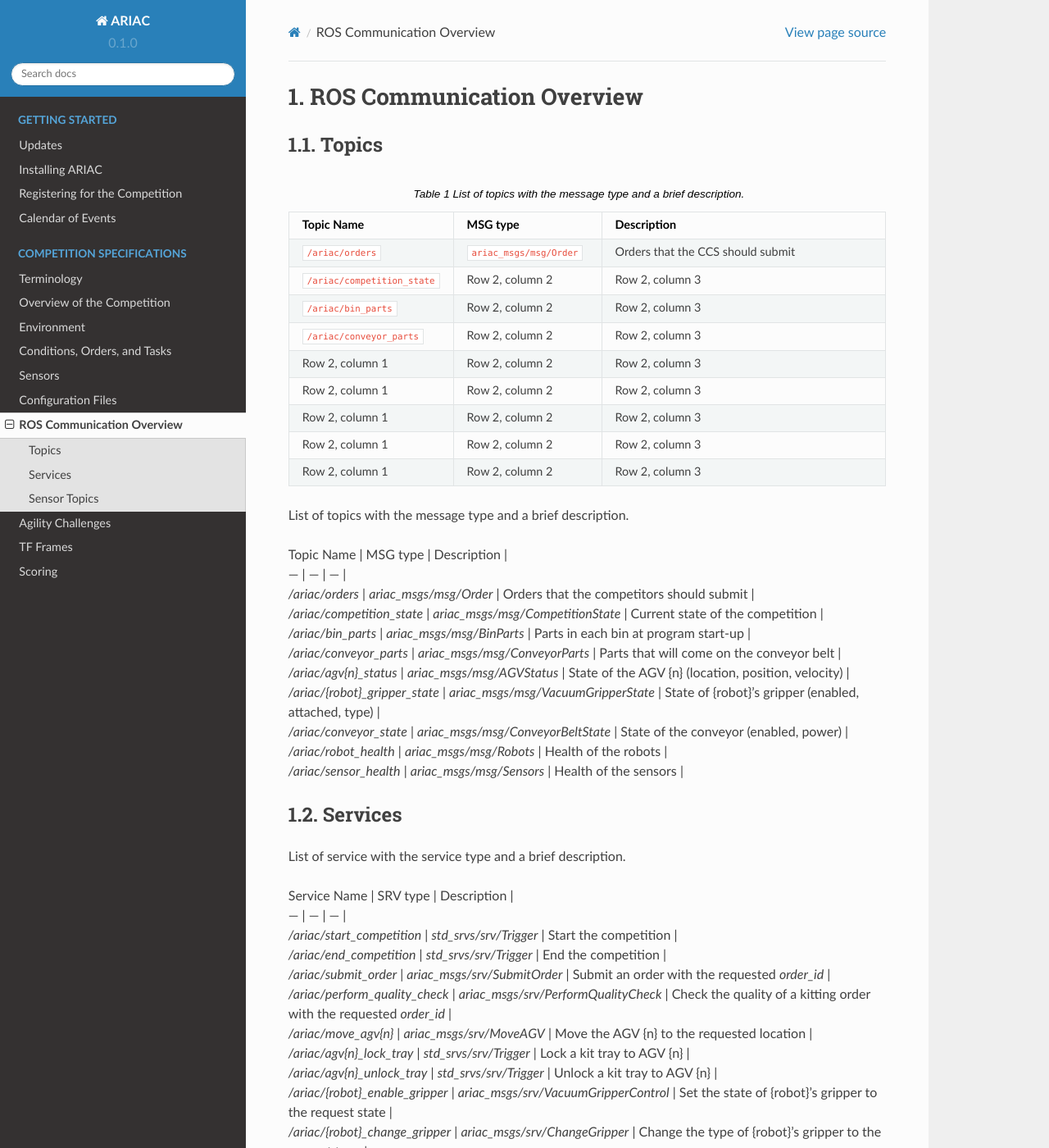
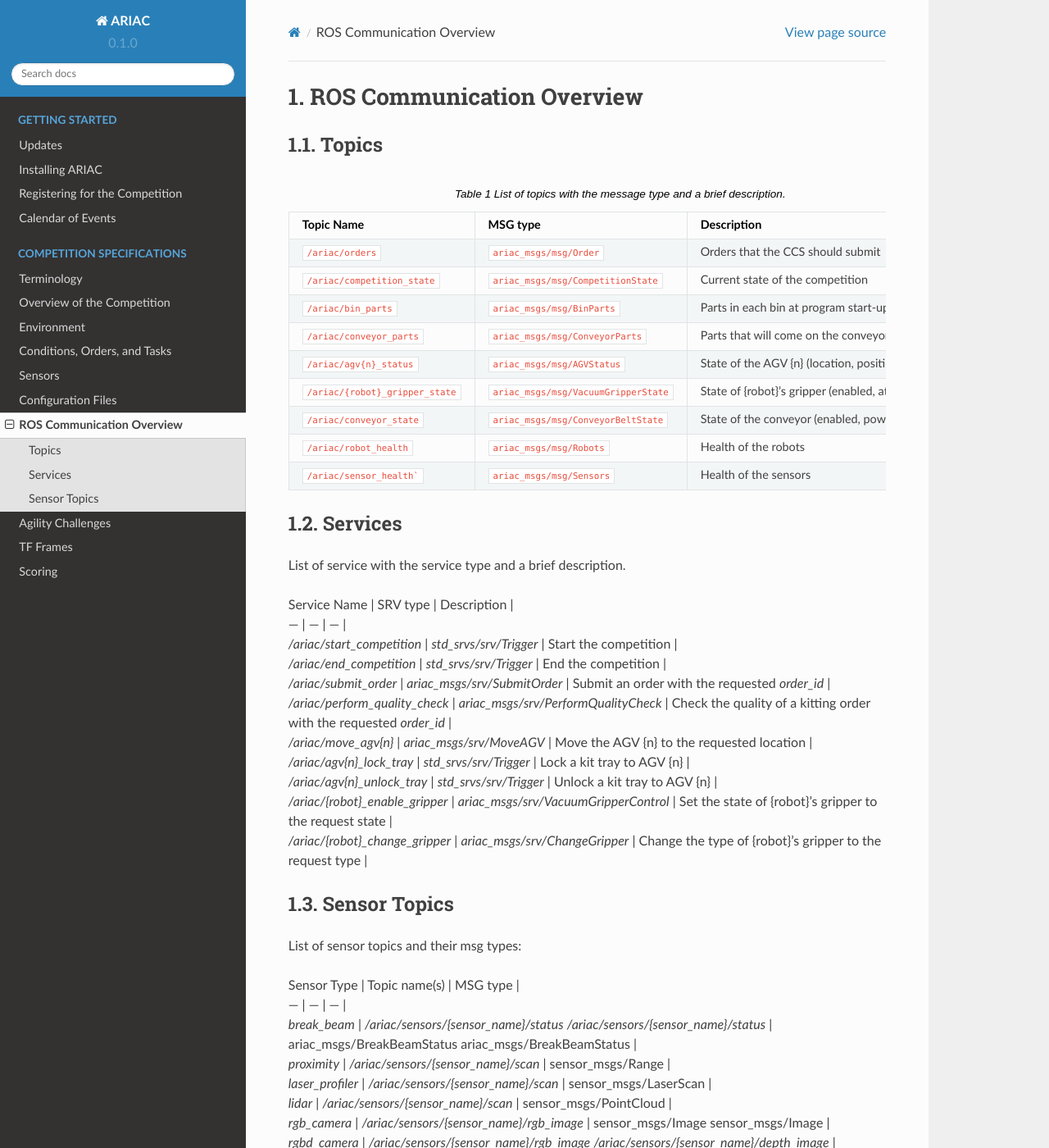
Before and after one commit to usnistgov/ARIAC, a Sphinx documentation site: the page built from docs/competition/ros_communication.rst, in a window 1280 px wide and 1400 px high. Shown: the whole window at 82% size. Built offline with Sphinx 7.4.7 and the Read the Docs theme 2.0.0, drawn with Linux system fonts in a browser that asks for light colours.

````diff
--- a/docs/competition/ros_communication.rst
+++ b/docs/competition/ros_communication.rst
@@ -17,45 +17,45 @@
      - ``ariac_msgs/msg/Order``
      - Orders that the CCS should submit
    * - ``/ariac/competition_state``
-     - Row 2, column 2
-     - Row 2, column 3
+     - ``ariac_msgs/msg/CompetitionState``
+     - Current state of the competition
    * - ``/ariac/bin_parts``
-     - Row 2, column 2
-     - Row 2, column 3
+     - ``ariac_msgs/msg/BinParts``
+     - Parts in each bin at program start-up
    * - ``/ariac/conveyor_parts``
-     - Row 2, column 2
-     - Row 2, column 3
-   * - Row 2, column 1
-     - Row 2, column 2
-     - Row 2, column 3
-   * - Row 2, column 1
-     - Row 2, column 2
-     - Row 2, column 3
-   * - Row 2, column 1
-     - Row 2, column 2
-     - Row 2, column 3
-   * - Row 2, column 1
-     - Row 2, column 2
-     - Row 2, column 3
-   * - Row 2, column 1
-     - Row 2, column 2
-     - Row 2, column 3
+     - ``ariac_msgs/msg/ConveyorParts``
+     - Parts that will come on the conveyor belt
+   * - ``/ariac/agv{n}_status``
+     - ``ariac_msgs/msg/AGVStatus``
+     - State of the AGV {n} (location, position, velocity)
+   * - ``/ariac/{robot}_gripper_state``
+     - ``ariac_msgs/msg/VacuumGripperState``
+     - State of {robot}'s gripper (enabled, attached, type)
+   * - ``/ariac/conveyor_state``
+     - ``ariac_msgs/msg/ConveyorBeltState``
+     - State of the conveyor (enabled, power)
+   * - ``/ariac/robot_health``
+     - ``ariac_msgs/msg/Robots``
+     - Health of the robots
+   * - ``/ariac/sensor_health```
+     - ``ariac_msgs/msg/Sensors``
+     - Health of the sensors
 
 
+..
+    List of topics with the message type and a brief description.
 
-List of topics with the message type and a brief description.
-
-| Topic Name                     | MSG type                            | Description                                          |
-| ---                            | ---                                 | ---                                                  |
-| `/ariac/orders`                | `ariac_msgs/msg/Order`              | Orders that the competitors should submit            |
-| `/ariac/competition_state`     | `ariac_msgs/msg/CompetitionState`   | Current state of the competition                     |
-| `/ariac/bin_parts`             | `ariac_msgs/msg/BinParts`           | Parts in each bin at program start-up                |
-| `/ariac/conveyor_parts`        | `ariac_msgs/msg/ConveyorParts`      | Parts that will come on the conveyor belt            |
-| `/ariac/agv{n}_status`         | `ariac_msgs/msg/AGVStatus`          | State of the AGV {n} (location, position, velocity)  |
-| `/ariac/{robot}_gripper_state` | `ariac_msgs/msg/VacuumGripperState` | State of {robot}'s gripper (enabled, attached, type) |
-| `/ariac/conveyor_state`        | `ariac_msgs/msg/ConveyorBeltState`  | State of the conveyor (enabled, power)               |
-| `/ariac/robot_health`          | `ariac_msgs/msg/Robots`             | Health of the robots                                 |
-| `/ariac/sensor_health`         | `ariac_msgs/msg/Sensors`            | Health of the sensors                                |
+    | Topic Name                     | MSG type                            | Description                                          |
+    | ---                            | ---                                 | ---                                                  |
+    | `/ariac/orders`                | `ariac_msgs/msg/Order`              | Orders that the competitors should submit            |
+    | `/ariac/competition_state`     | `ariac_msgs/msg/CompetitionState`   | Current state of the competition                     |
+    | `/ariac/bin_parts`             | `ariac_msgs/msg/BinParts`           | Parts in each bin at program start-up                |
+    | `/ariac/conveyor_parts`        | `ariac_msgs/msg/ConveyorParts`      | Parts that will come on the conveyor belt            |
+    | `/ariac/agv{n}_status`         | `ariac_msgs/msg/AGVStatus`          | State of the AGV {n} (location, position, velocity)  |
+    | `/ariac/{robot}_gripper_state` | `ariac_msgs/msg/VacuumGripperState` | State of {robot}'s gripper (enabled, attached, type) |
+    | `/ariac/conveyor_state`        | `ariac_msgs/msg/ConveyorBeltState`  | State of the conveyor (enabled, power)               |
+    | `/ariac/robot_health`          | `ariac_msgs/msg/Robots`             | Health of the robots                                 |
+    | `/ariac/sensor_health`         | `ariac_msgs/msg/Sensors`            | Health of the sensors                                |
 
 Services
 --------
````
